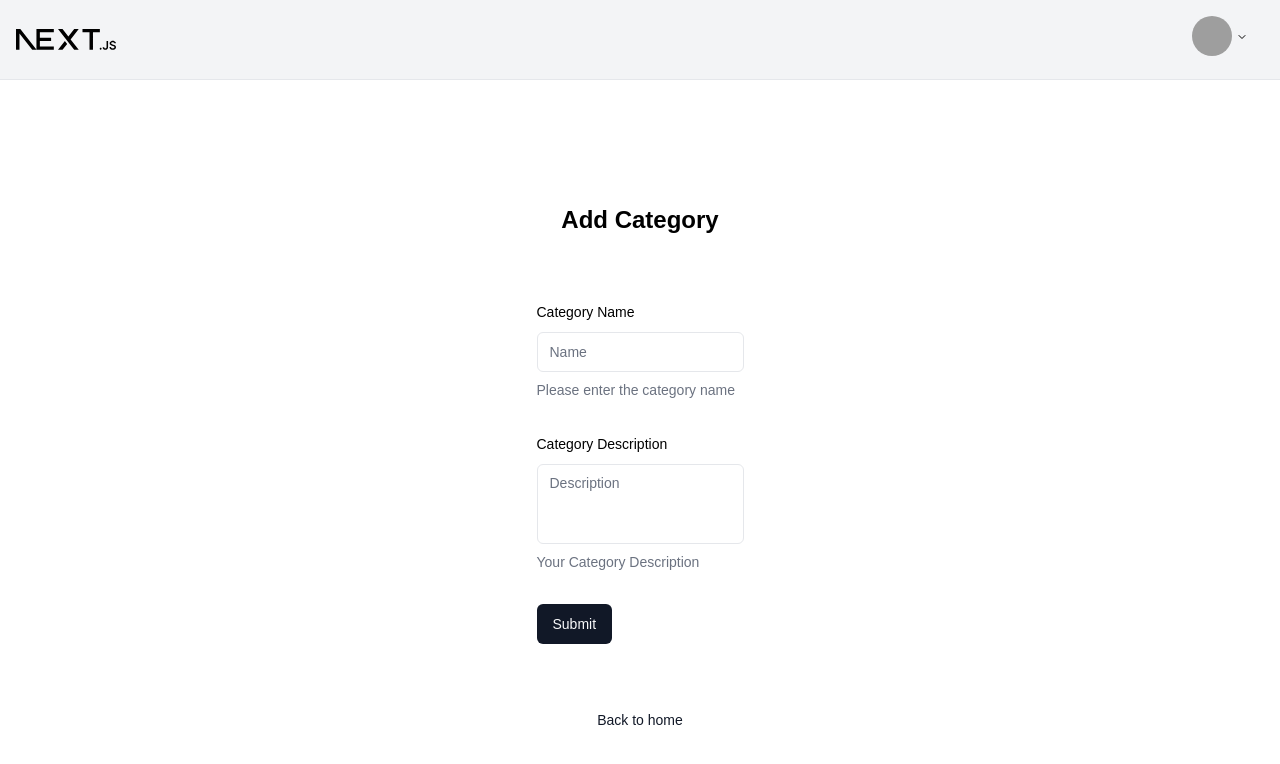
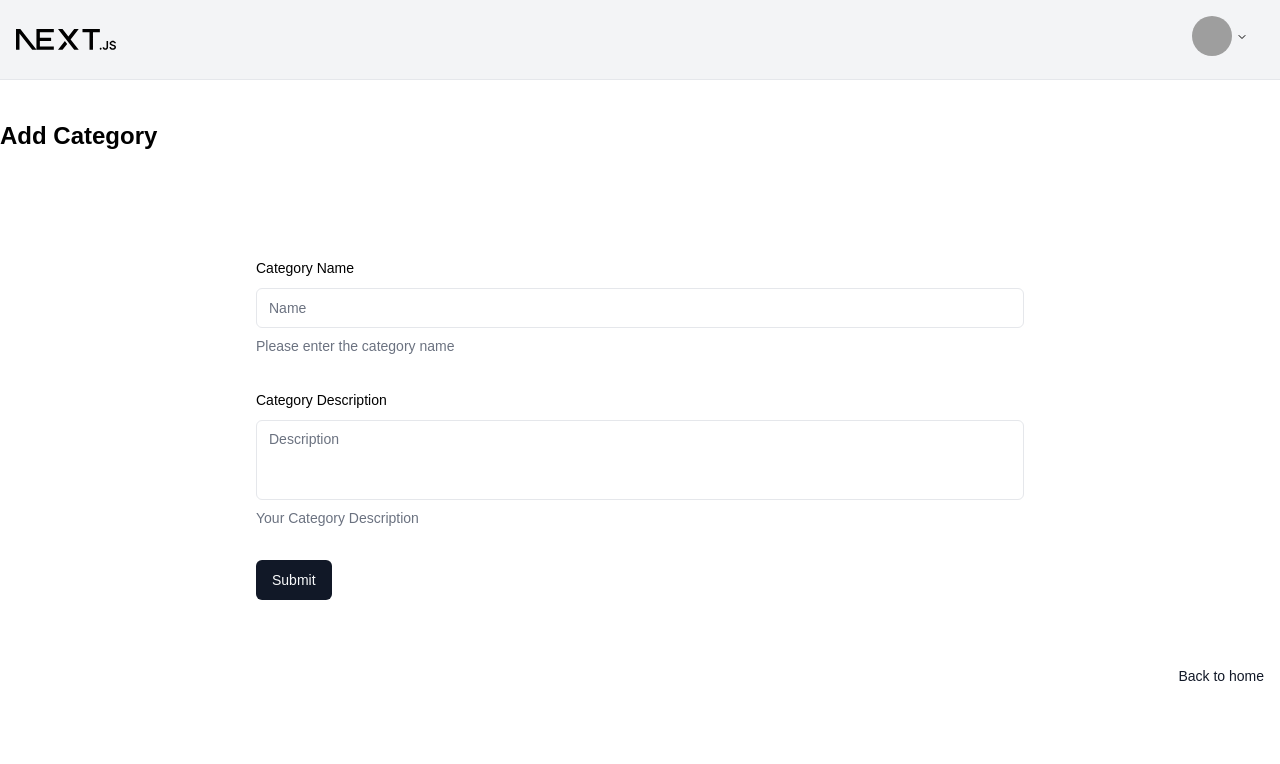
Before and after one commit to the0therguy/skillvy-admin-pannel, a Next.js app: page /category/add in a window 1280 px wide. Shown: the top 764 px of the page. Built offline with nearby package versions, Linux system fonts and the light colour scheme; grey boxes are pictures that could not be loaded.

Commit message:
- category page design

```diff
--- a/src/app/Components/CategoryFormComponent.jsx
+++ b/src/app/Components/CategoryFormComponent.jsx
@@ -77,9 +77,10 @@ export default function CategoryFormComponent() {
   }
 
   return (
-    <>
+    <div>
+      <h1 className="space-y-8 mx-auto py-10 text-2xl font-bold mb-6">Add Category</h1>
       <Form {...form}>
-        <form onSubmit={form.handleSubmit(onSubmit)} className="space-y-8 max-w-5xl mx-auto py-10">
+        <form onSubmit={form.handleSubmit(onSubmit)} className="space-y-8 max-w-3xl mx-auto py-10">
           <FormField
             control={form.control}
             name="category_name"
@@ -117,6 +118,6 @@ export default function CategoryFormComponent() {
           <h1> Back to home</h1>
         </Button>
       </div>
-    </>
+    </div>
   )
 }
--- a/src/app/category/add/page.js
+++ b/src/app/category/add/page.js
@@ -2,8 +2,7 @@ import CategoryFormComponent from "@/app/Components/CategoryFormComponent";
 
 export default function CategoryAddPage() {
   return (
-    <div className="flex flex-col min-h-screen w-full items-center justify-center px-8">
-      <h1 className="text-2xl font-bold mb-6">Add Category</h1>
+    <div className="justify-center">
       <CategoryFormComponent />
     </div>
   );
```
